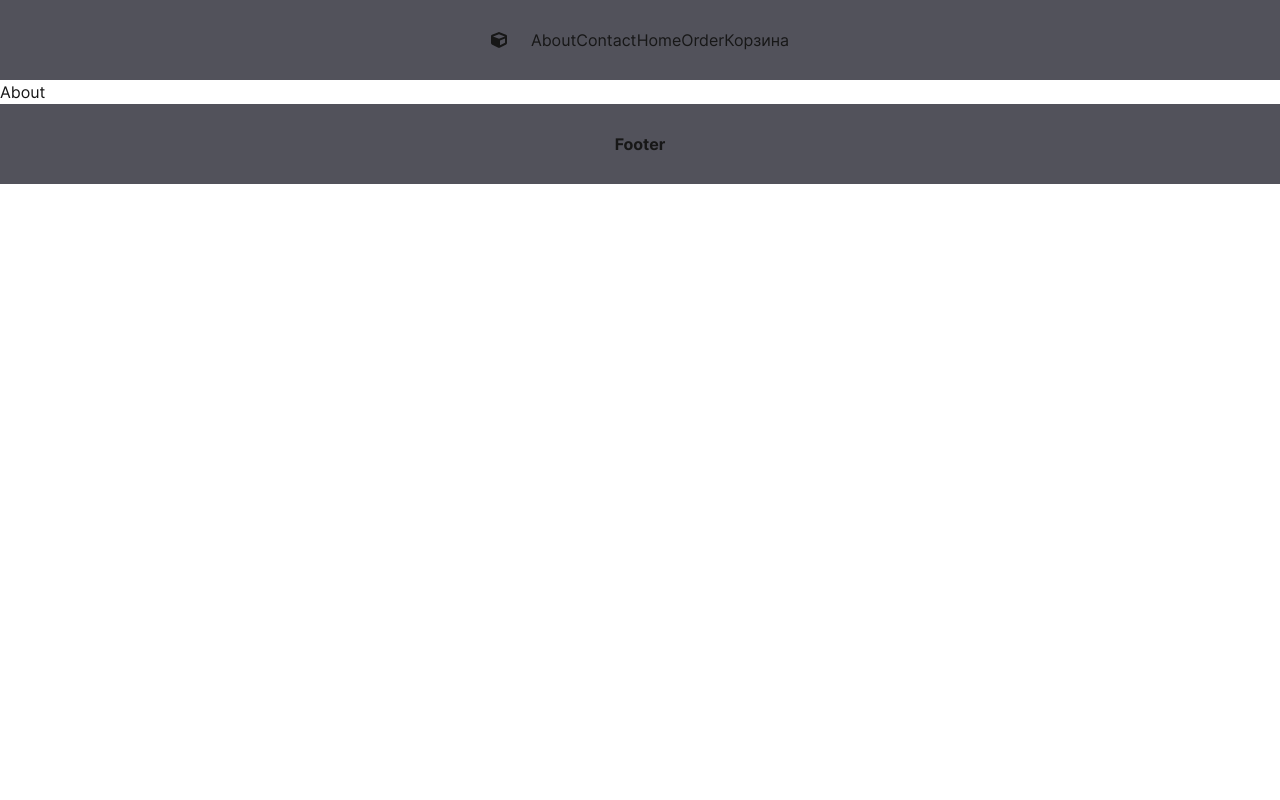
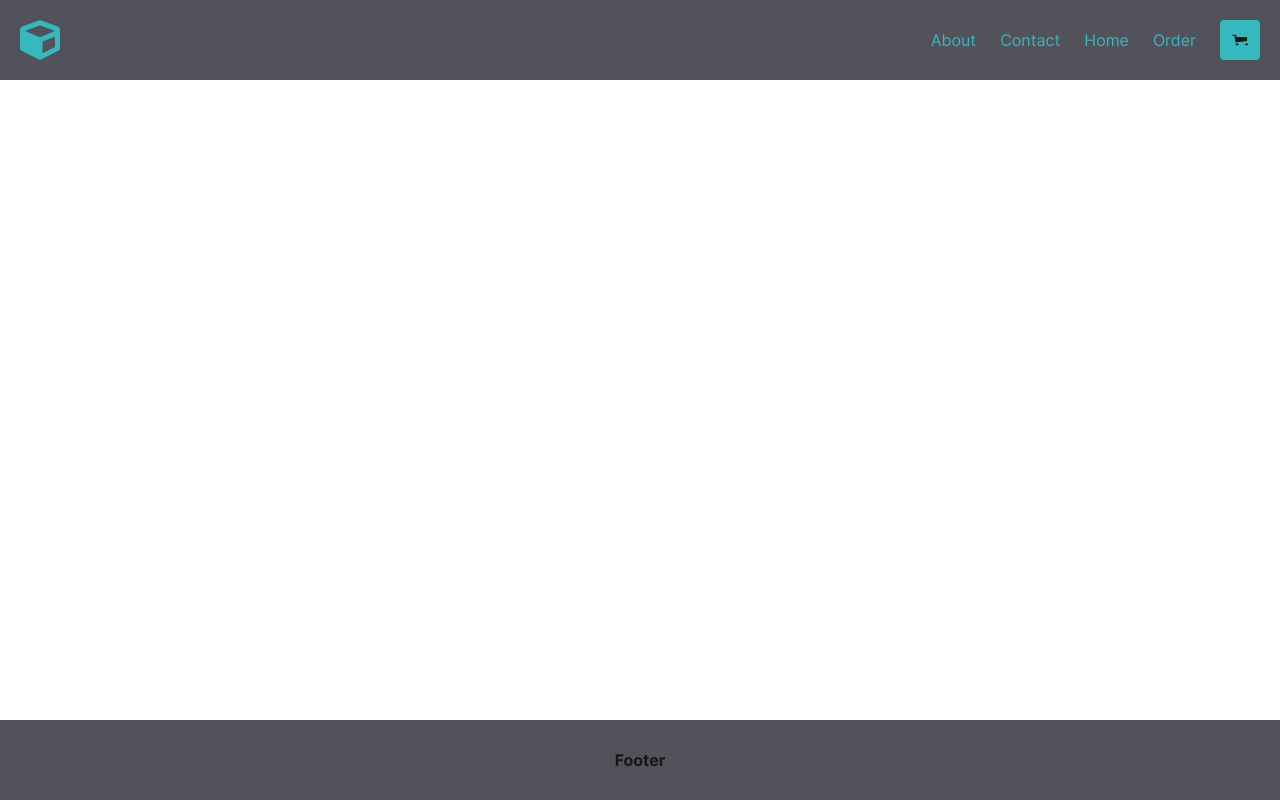
Before and after one commit to hessium/kitchen, a Next.js app: page / in a window 1280 px wide. Built offline with nearby package versions, Linux system fonts and the light colour scheme.

Commit message:
add header-navigation, header-cart, primary color

```diff
--- a/public/styles/globals.css
+++ b/public/styles/globals.css
@@ -7,6 +7,9 @@
 :root {
   --background: #ffffff;
   --foreground: #171717;
+
+  --primary: #35B8BE;
+  --primary-50: #F5FBFC;
 }
 
 @media (prefers-color-scheme: dark) {
@@ -16,10 +19,25 @@
   }
 }
 
+html {
+  height: 100%;
+}
+
 body {
   color: var(--foreground);
   background: var(--background);
   font-family: Inter, sans-serif;
+  height: 100%;
+}
+
+#__next {
+  height: 100%;
+  display: flex;
+  flex-direction: column;
+}
+
+main {
+  flex: 1;
 }
 
 
--- a/src/components/app-footer/app-footer.tsx
+++ b/src/components/app-footer/app-footer.tsx
@@ -1,5 +1,5 @@
 export const AppFooter = () => (
-  <footer className='h-header flex-center span:font-bold bg-zinc-600'>
+  <footer className='h-header bg-zinc-600 flex-center span:font-bold'>
     <span>Footer</span>
   </footer>
 );
--- a/src/components/app-header/app-header.tsx
+++ b/src/components/app-header/app-header.tsx
@@ -1,24 +1,25 @@
 import Link from 'next/link';
 
-import { LINKS } from '@/shared/constants/links';
 import { Icon } from '@/shared/ui/icon/icon';
 
+import { HeaderCart } from '@/components/app-header/elems/header-cart';
+import { HeaderNavigation } from '@/components/app-header/elems/header-navigation';
+
 export const AppHeader = () => (
-  <header className='h-header flex-center span:font-bold justify-between gap-6 bg-zinc-600'>
-    <Icon name='common/test' />
+  <header className='flex w-full items-center justify-between  gap-6 bg-zinc-600 px-5 py-5'>
+    <Link
+      className='flex-center size-10'
+      href='/'
+    >
+      <Icon
+        className='fill-primary size-full hover:fill-cyan-900'
+        name='common/test'
+      />
+    </Link>
 
-    <div className='flex-center'>
-      <nav>
-        {LINKS.map((link) => (
-          <Link
-            key={link.path}
-            href={link.path}
-          >
-            {link.name}
-          </Link>
-        ))}
-      </nav>
-      <button>Корзина</button>
+    <div className='flex-center gap-6'>
+      <HeaderNavigation />
+      <HeaderCart />
     </div>
   </header>
 );
--- /dev/null
+++ b/src/components/app-header/elems/header-cart.tsx
@@ -0,0 +1,10 @@
+import { Icon } from '@/shared/ui/icon/icon';
+
+export const HeaderCart = () => (
+  <button
+    disabled
+    className='flex-center bg-primary size-10 cursor-pointer rounded p-2 hover:bg-cyan-900'
+  >
+    <Icon name='common/cart' />
+  </button>
+);
--- /dev/null
+++ b/src/components/app-header/elems/header-navigation.tsx
@@ -0,0 +1,17 @@
+import Link from 'next/link';
+
+import { NAVIGATION } from '@/shared/constants/navigation';
+
+export const HeaderNavigation = () => (
+  <nav className='flex-center gap-6'>
+    {NAVIGATION.map((link) => (
+      <Link
+        key={link.path}
+        className='text-primary hover:opacity-60'
+        href={link.path}
+      >
+        {link.name}
+      </Link>
+    ))}
+  </nav>
+);
--- /dev/null
+++ b/src/components/hero/hero.tsx
@@ -0,0 +1,7 @@
+import { MainSection } from '@/containers/main-section/main-section';
+
+export const Hero = () => (
+  <MainSection>
+    <div className='p'></div>
+  </MainSection>
+);
--- a/src/pages/index.tsx
+++ b/src/pages/index.tsx
@@ -1,13 +1,10 @@
-import Link from 'next/link';
-
-import { LINKS } from '@/shared/constants/links';
-
+import { Hero } from '@/components/hero/hero';
 import { MainLayout } from '@/containers/main-layout/main-layout';
 
 export default function Home() {
   return (
     <MainLayout meta={{ title: 'Home' }}>
-      <Link href={LINKS[0].path}>{LINKS[0].name}</Link>
+      <Hero />
     </MainLayout>
   );
 }
--- /dev/null
+++ b/src/pages/order.tsx
@@ -0,0 +1,5 @@
+import { MainLayout } from '@/containers/main-layout/main-layout';
+
+export default function Order() {
+  return <MainLayout meta={{ title: 'About' }}>Order</MainLayout>;
+}
--- a/src/shared/constants/links.ts
+++ b/src/shared/constants/links.ts
@@ -1,18 +1,4 @@
-export const LINKS = [
-  {
-    name: 'About',
-    path: '/about',
-  },
-  {
-    name: 'Contact',
-    path: '/contact',
-  },
-  {
-    name: 'Home',
-    path: '/home',
-  },
-  {
-    name: 'Order',
-    path: '/order',
-  },
-];
+export const LINKS = {
+  about: '/about',
+  order: '/order',
+};
--- /dev/null
+++ b/src/shared/constants/navigation.tsx
@@ -0,0 +1,18 @@
+export const NAVIGATION = [
+  {
+    name: 'About',
+    path: '/about',
+  },
+  {
+    name: 'Contact',
+    path: '/contact',
+  },
+  {
+    name: 'Home',
+    path: '/home',
+  },
+  {
+    name: 'Order',
+    path: '/order',
+  },
+];
--- a/src/shared/types/icon.ts
+++ b/src/shared/types/icon.ts
@@ -1,5 +1,5 @@
 export interface SpritesMap {
-  common: 'test';
+  common: 'cart' | 'test';
 }
 export const SPRITES_META: {
   [Key in keyof SpritesMap]: {
@@ -13,8 +13,11 @@ export const SPRITES_META: {
   };
 } = {
   common: {
-    filePath: 'common.defe98a9.svg',
+    filePath: 'common.6db0b309.svg',
     items: {
+      cart: {
+        viewBox: '0 0 25 17',
+      },
       test: {
         viewBox: '0 0 512 512',
       },
--- a/tailwind.config.ts
+++ b/tailwind.config.ts
@@ -53,6 +53,10 @@ const config: Config = {
       colors: {
         background: 'var(--background)',
         foreground: 'var(--foreground)',
+        primary: {
+          50: 'var(--primary-50)',
+          DEFAULT: 'var(--primary)',
+        },
       },
       spacing: {
         ...spacing,
```
Also changed, not shown: assets/icons/common/cart.svg (added), public/images/svg-sprites/common.6db0b309.svg (added).
